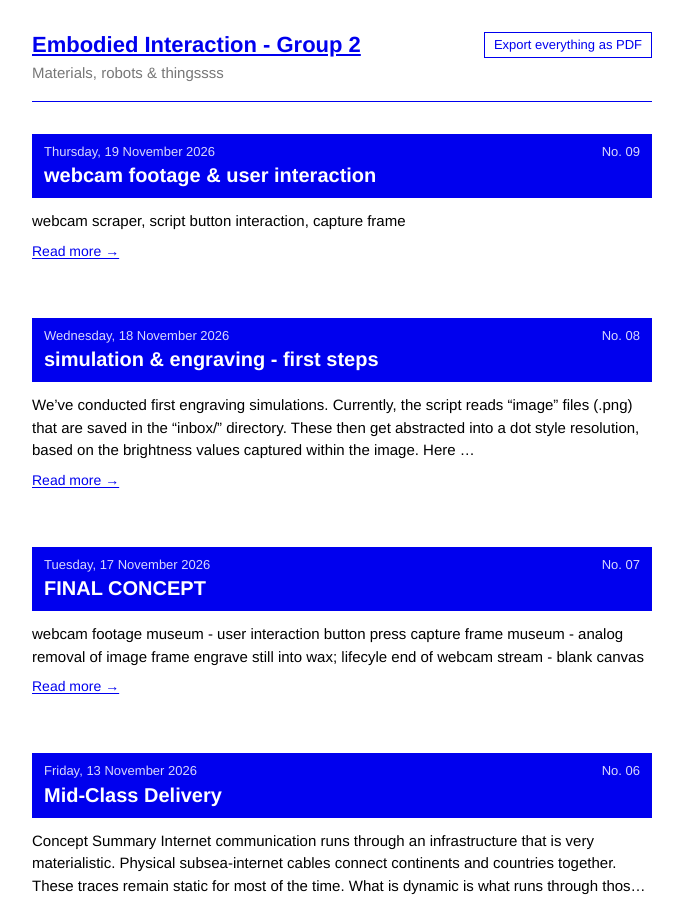
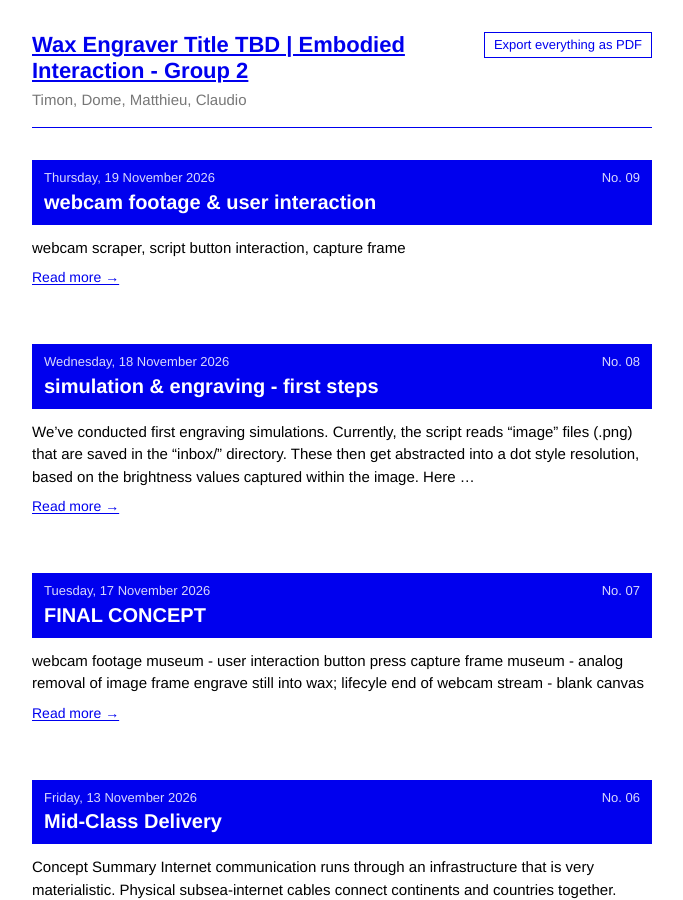
Before and after one commit to bonjourclaudio/aewwwww-blog, a Jekyll site: the page built from index.html, in a window 1280 px wide and 900 px high. Shown: the whole window, without its empty margins (298-981 px from the left). Built offline with Jekyll 4.4.1, drawn with Linux system fonts in a browser that asks for light colours.

Commit message:
update desc

```diff
--- a/_config.yml
+++ b/_config.yml
@@ -1,8 +1,8 @@
 # ─────────────────────────────────────────────
 #  Site settings — edit these once, then forget
 # ─────────────────────────────────────────────
-title: "Embodied Interaction - Group 2"
-description: "Materials, robots & thingssss"
+title: "Wax Engraver Title TBD | Embodied Interaction - Group 2"
+description: "Timon, Dome, Matthieu, Claudio"
 course: "BA Interaction Design · ZHdK"   # shown in the header + footer
 lang: en
 
```
